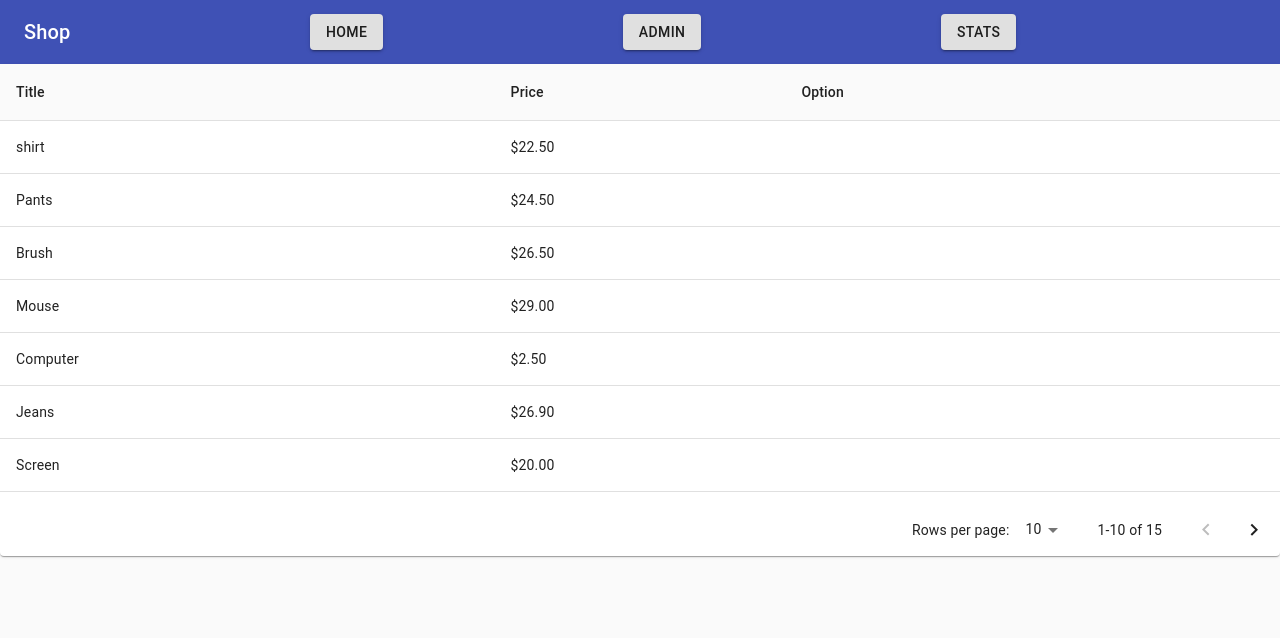
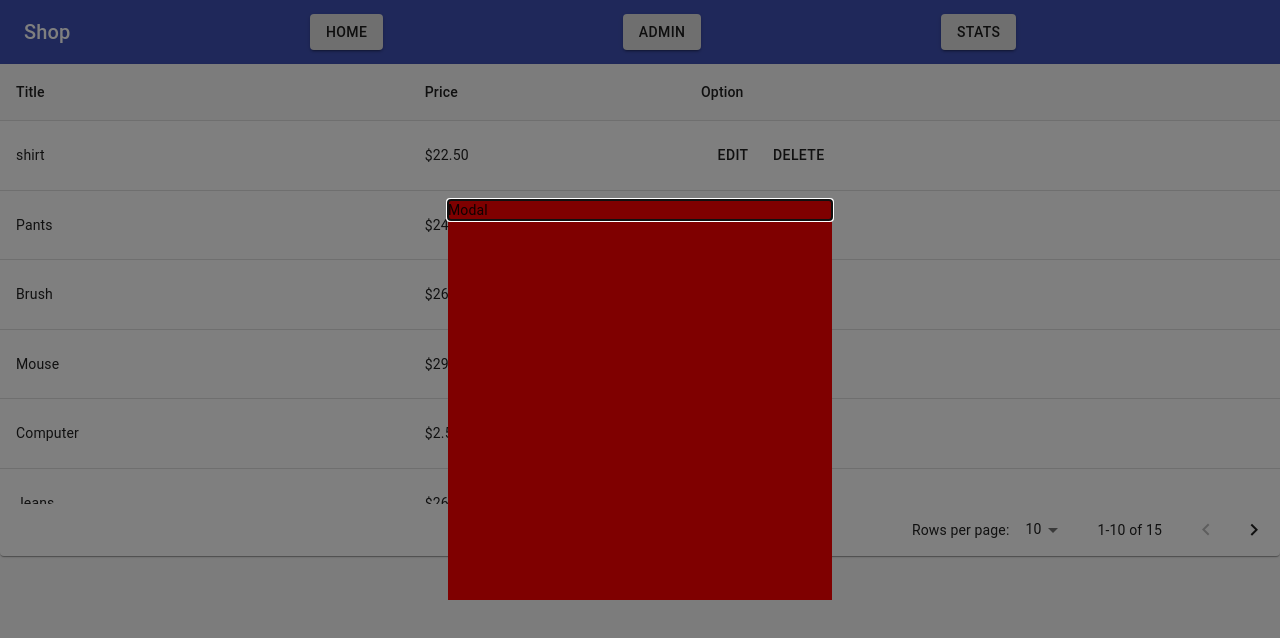
Before and after one commit to OMRYZUTA/ecomerceStore, a React (Create React App) app: page /admin in a window 1280 px wide. Shown: the top 638 px of the page. Built offline with nearby package versions, Linux system fonts and the light colour scheme.

Commit message:
modal on admin page

```diff
--- a/src/App.js
+++ b/src/App.js
@@ -1,7 +1,7 @@
 import React from 'react';
 import { Route, Switch } from 'react-router-dom';
 import Navbar from './components/Navbar/Navbar'
-import Admin from './pages/Admin';
+import Admin from './pages/Admin/Admin';
 import Home from './pages/home';
 import Stats from './pages/Stats';
 import { makeStyles } from '@material-ui/core/styles';
--- a/src/pages/Admin.js
+++ b/src/pages/Admin/Admin.js
@@ -1,5 +1,6 @@
 import React from 'react';
 import { makeStyles } from '@material-ui/core/styles';
+import { Button } from '@material-ui/core'
 import Paper from '@material-ui/core/Paper';
 import Table from '@material-ui/core/Table';
 import TableBody from '@material-ui/core/TableBody';
@@ -8,16 +9,15 @@ import TableContainer from '@material-ui/core/TableContainer';
 import TableHead from '@material-ui/core/TableHead';
 import TablePagination from '@material-ui/core/TablePagination';
 import TableRow from '@material-ui/core/TableRow';
+import { ModalStyled } from './style'
+
+const SMALL = '100'
+const LARGE = '170'
 
 const columns = [
-  { id: 'title', label: 'Title', minWidth: 170 },
-  { id: 'price', label: 'Price', minWidth: 100 },
-  {
-    id: 'option',
-    label: 'Option',
-    minWidth: 170,
-  },
-
+  { id: 'title', label: 'Title' },
+  { id: 'price', label: 'Price' },
+  { id: 'option', label: 'Option'}
 ];
 
 function createData(title, rawPrice) {
@@ -78,7 +78,7 @@ export default function Admin() {
                 <TableCell
                   key={column.id}
                   align={column.align}
-                  style={{ minWidth: column.minWidth }}
+                  style={{ minWidth: column.label === 'Price' ? SMALL : LARGE }}
                 >
                   {column.label}
                 </TableCell>
@@ -89,11 +89,28 @@ export default function Admin() {
             {rows.slice(page * rowsPerPage, page * rowsPerPage + rowsPerPage).map((row) => {
               return (
                 <TableRow hover role='checkbox' tabIndex={-1} key={row.code}>
-                  {columns.map((column) => {
+                  {console.log('columns: ', columns) || columns.map((column) => {
+                    console.log('column: ', column)
+                    console.log('column.id: ', column.id)
+                    console.log('row: ', row)
                     const value = row[column.id];
+                    console.log('value: ', value)
+                    console.log('value: ', value)
+                    // row['option']
+                    // row['price']
+                    console.log('column.format: ', column.format)
                     return (
-                      <TableCell key={column.id} align={column.align}>
-                        {column.format && typeof value === 'number' ? column.format(value) : value}
+                      <TableCell key={column.id}>
+                        {column.id !== 'option'
+                          ? value
+                          : <>
+                              <Button onClick={() => console.log('hi')}>
+                                Edit
+                              </Button>
+                              <Button>
+                                Delete
+                              </Button>
+                            </>}
                       </TableCell>
                     );
                   })}
@@ -112,6 +129,9 @@ export default function Admin() {
         onChangePage={handleChangePage}
         onChangeRowsPerPage={handleChangeRowsPerPage}
       />
+      <ModalStyled open>
+        <div>Modal</div>
+      </ModalStyled>
     </Paper>
   );
 }
--- /dev/null
+++ b/src/pages/Admin/style.js
@@ -0,0 +1,12 @@
+import styled from 'styled-components'
+import Modal from '@material-ui/core/Modal';
+
+export const ModalStyled = styled(Modal)`
+  background-color: red;
+  inset: unset;
+  top: 25% !important;
+  bottom: 0 !important;
+  left: 35% !important;
+  position: absolute !important;
+  height: 50%;
+  width: 30%;`
```
